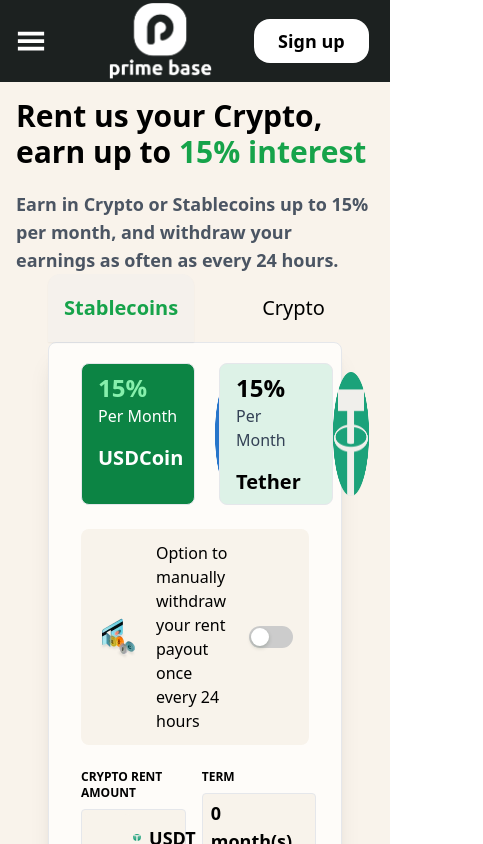
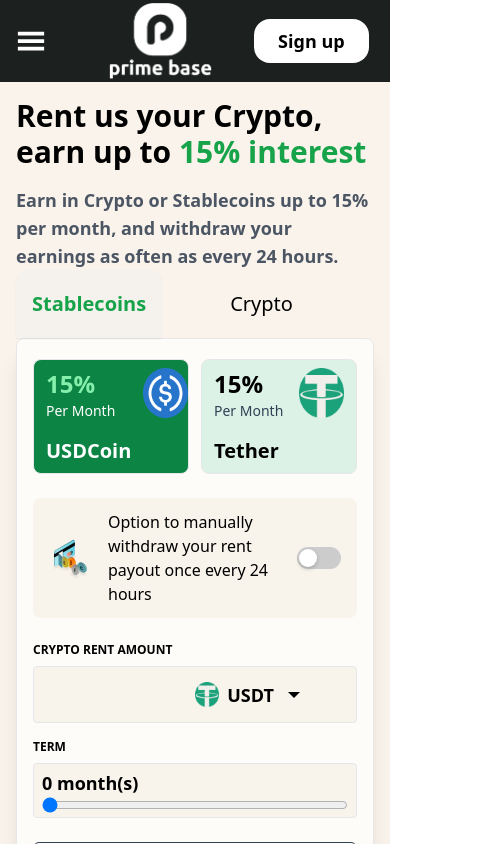
Before and after one commit to Thomson-dev/prime-base, a React (Create React App) app: page / in a window 390 px wide. Shown: the top 844 px of the page, 483 px wide, since content can reach past the window. Built offline with nearby package versions, Linux system fonts and the light colour scheme.

Commit message:
working on responsiveness

```diff
--- a/src/Components/Accordion.jsx
+++ b/src/Components/Accordion.jsx
@@ -53,7 +53,7 @@
             className="py-10  cursor-pointer  flex justify-between items-center "
             onClick={() => toggle(i)}
           >
-            <h1 className="md:text-[1.1rem] text-[17px] tracking-wider font-bold">
+            <h1 className="md:text-[1.1rem] text-[17px] tracking-wider font-medium">
               {item.qustion}
             </h1>
             <span>
--- a/src/Components/Hero.jsx
+++ b/src/Components/Hero.jsx
@@ -31,80 +31,32 @@
 ];
 const Hero = () => {
   return (
-    // <div className="bg-[#f9f3eb] ">
-    //   <div className="flex  mx-[3rem] py-5 justify-between flex-col   md:flex-row  ">
-    //     <div className="flex flex-col md:w-1/2 mt-20  ">
-    //       <h1 className="text-[4rem] font-sans max-w-lg leading-[5rem] font-semibold">
-    //         Rent us your Crypto, earn up to{" "}
-    //         <span className="text-green-500">15% interest</span>
-    //       </h1>
-    //       <div className="mt-5">
-    //         <p className="text-[25px] max-w-[30rem] leading-[37px] font-sans font-normal text-[#6a6d70]">
-    //           Earn in Crypto or Stablecoins up to 15% per month, and withdraw
-    //           your earnings as often as every 24 hours.
-    //         </p>
-
-    //         <div className="mt-[3rem]">
-    //           <a
-    //             href="#/"
-    //             className="px-12 text-lg font-semibold py-3 text-white rounded-md bg-[#0c8444] hover:bg-green-600"
-    //           >
-    //             Start Renting
-    //           </a>
-    //         </div>
-    //       </div>
-    //     </div>
-    //     <div className="md:w-1/2  mt-28  px-5">
-    //       <div className="md:max-w-3xl border  pl-6 pt-4 rounded-xl  h-[100%] bg-white shadow-lg">
-
-    //         <div className="flex gap-5">
-    //         <div className="max-w-[240px] bg-[#0c8444] p-1 flex space-x-5 h-30 rounded-lg">
-    //           <div className="max-w-1/2 ">
-    //             <p className="text-2xl text-[#c3ed8d] cursor-pointer font-bold">15%</p>
-    //             <p className="text-base text-white" >Per month</p>
-    //             <h1 className="mt-5 text-xl text-white font-semibold">USDCoin</h1>
-    //           </div>
-    //           <div className="max-w-1/2  pl-4 pt-2">
-    //             <img src={usdcoin} alt="" className="w-[80%]" />
-    //           </div>
-    //         </div>
-
-    //         <div className="max-w-[240px] bg-[#ddf2e7] p-1 flex space-x-5 h-30 rounded-lg">
-    //           <div className="max-w-1/2 border">
-    //             <p className="text-2xl text-black cursor-pointer font-bold">15%</p>
-    //             <p className="text-base text-slate-500" >Per month</p>
-    //             <h1 className="mt-5 text-xl text-slate-300 font-semibold">Tether</h1>
-    //           </div>
-    //           <div className="max-w-1/2  pt-2">
-    //             <img src={usdcoin} alt="" className="w-[80%]" />
-    //           </div>
-    //         </div>
-    //         </div>
-
-    //       </div>
-    //     </div>
-    //   </div>
-    // </div>
     <div className="bg-[#f9f3eb] pb-[5rem] ">
-      <div className="md:px-[2rem] lg:px-[4rem] px-4 md:py-[3rem] py-[1rem] md:flex ">
-        <div className="lg:w-1/2  sm:pr-[2rem] md:pr-[4rem] space-y-5">
-          <h1 className="  font-semibold font-sans  text-3xl md:text-6xl lg:leading-[5rem] md:leading-[5rem]">
-            Rent us your Crypto, earn up to{" "}
-            <span className="text-green-600">15% interest</span>
-          </h1>
-
-          <p className="text-gray-600 font-sans text-lg font-semibold md:text-2xl  md:leading-[37px] ">
-            Earn in Crypto or Stablecoins up to 15% per month, and withdraw your
-            earnings as often as every 24 hours.
-          </p>
+      <div className="md:px-[2rem] lg:px-[4rem]  px-4 md:py-[3rem] py-[1rem] md:flex justify-between">
+        <div className="space-y-4">
+          <div>
+            <h1 className="  font-semibold font-sans  text-3xl md:text-6xl lg:leading-[5rem] md:leading-[5rem] max-w-[500px]">
+              Rent us your Crypto, earn up to{" "}
+              <span className="text-green-600">15% interest</span>
+            </h1>
+          </div>
+          {/* <h1 className="text-red-500 sm:text-green-500 md:text-black lg:text-orange-600 ">
+            Testing
+          </h1> */}
+          <div className="max-w-[692px]">
+            <p className="text-gray-600 font-sans text-lg font-semibold md:text-2xl max-w-[498px]  md:leading-[37px] ">
+              Earn in Crypto or Stablecoins up to 15% per month, and withdraw
+              your earnings as often as every 24 hours.
+            </p>
+          </div>
 
           <button className="bg-[#0c8444] hidden md:block hover:bg-green-600 text-white rounded-md px-16 text-xl font-semibold py-3">
             Start Renting
           </button>
         </div>
 
-        <div className="lg:w-1/2 px-[2rem]">
-          <Tab/>
+        <div className="md:max-w-[535px] ">
+          <Tab />
         </div>
       </div>
 
--- a/src/Components/Slider.jsx
+++ b/src/Components/Slider.jsx
@@ -7,9 +7,9 @@
   return (
     <div className="background2">
       <div className=" px-[1rem] pb-8 sm:mx-[3rem] md:w-100 md:pb-[5rem]  md:px-[3rem] ">
-        <h1 className="text-red-500 sm:text-green-500 md:text-black lg:text-orange-600 ">
+        {/* <h1 className="text-red-500 sm:text-green-500 md:text-black lg:text-orange-600 ">
           Testing
-        </h1>
+        </h1> */}
 
         <div className="flex justify-center flex-col space-y-10 items-center py-[5rem]">
           <div className="">
--- a/src/Components/Tab.jsx
+++ b/src/Components/Tab.jsx
@@ -11,16 +11,31 @@
 
   const [dropdownOpen, setdropdownOpen] = useState(false);
 
-
   const [dropdownOpen2, setdropdownOpen2] = useState(false);
-
 
   const toggleTab = (index) => {
     setToggleState(index);
   };
 
+  const data = [
+    {
+      id: "1",
+      key: "1",
+      image: usdcoin,
+      Title: "usdCoin",
+      txt: "USDC",
+    },
+    {
+      id: "2",
+      key: "2",
+      image: Tether,
+      txt: "USDT",
+      Title: "Tether",
+    },
+  ];
 
-
+  const [changeOption, setChangeOption] = useState(1);
+  console.log(changeOption);
   const [rangeValue, setRangeValue] = useState(0);
 
   const handleRangeChange = (event) => {
@@ -52,33 +67,35 @@
         </button>
       </div>
       <div
-        className={`content1 max-w-[100%] border px-[2rem]  bg-[#fefcf9] space-y-6  py-5 rounded-lg shadow-xl h-[80vh] ${
+        className={`content1 w-[100%] border md:px-[2rem] px-[1rem]  bg-[#fefcf9] space-y-6  py-5 rounded-lg shadow-xl h-fit ${
           toggleState === 1 ? "block" : "hidden"
         }`}
       >
-        <div className="flex space-x-6 ">
-          <div className="w-[50%] border rounded-lg bg-[#0c8444] space-x-8 py-2 px-4 flex ">
+        <div className="flex justify-between space-x-3">
+          <div className="border rounded-lg bg-[#0c8444] py-2 px-3 flex justify-between w-[100%]">
             <div className=" space-y-4">
               <div>
                 <h1 className="text-2xl font-bold text-green-300">15%</h1>
-                <p className="text-white">Per Month</p>
+                <p className="text-white text-[14px]">Per Month</p>
               </div>
 
               <h1 className="text-xl font-semibold text-white">USDCoin</h1>
             </div>
-            <img src={usdcoin} className="w-[47%]" alt="" />
+
+            <img src={usdcoin} className="md:w-[109px] md:h-[109px] w-[57px] h-[50px] pl-3" alt="" />
           </div>
 
-          <div className="w-[50%] border rounded-lg bg-[#ddf2e7] space-x-8 py-2 px-4 flex ">
+          <div className="border rounded-lg bg-[#ddf2e7] py-2 px-3 flex justify-between w-[100%]">
             <div className=" space-y-4">
               <div>
                 <h1 className="text-2xl font-bold text-black">15%</h1>
-                <p className="text-slate-700">Per Month</p>
+                <p className="text-slate-700 text-[14px]">Per Month</p>
               </div>
 
               <h1 className="text-xl font-semibold text-black">Tether</h1>
             </div>
-            <img src={Tether} className="w-[45%]" alt="" />
+
+            <img src={Tether} className="md:w-[109px] md:h-[109px] w-[57px] h-[50px] pl-3" alt="" />
           </div>
         </div>
 
@@ -90,51 +107,53 @@
           <Switch className=" bg-[#cccccc]" />
         </div>
 
-        <div className="flex space-x-4 relative">
-          <div className="w-1/2 space-y-2">
+        <div className="flex md:flex-row flex-col md:items-center md:space-x-4 space-y-4 relative">
+          <div className="md:w-1/2 space-y-2">
             <p className="text-xs font-semibold ">CRYPTO RENT AMOUNT</p>
             <div className="border flex w-full items-center py-[0.2rem] bg-[#f8f3eb]  rounded">
               <input
                 className=" w-[50%] py-3 rounded-lg px-2 border bg-[#f8f3eb]  border-none outline-none"
                 type=""
               />
-              <button  onClick={() => setdropdownOpen(!dropdownOpen)} className="w-[50%] cursor-pointer space-x-2  flex items-center">
+              <button
+                onClick={() => setdropdownOpen(!dropdownOpen)}
+                className="w-[50%] cursor-pointer space-x-2  flex items-center"
+              >
                 <img src={Tether} alt="" className="w-[15%]" />
                 <h1 className="font-semibold text-lg cursor-pointer">USDT</h1>
                 <IoMdArrowDropdown className="text-2xl" />
               </button>
             </div>
 
-            <div className={`absolute  h-40 rounded-md border border-green-500 z-20   bg-slate-50 w-72  ${
+            <div
+              className={`absolute  h-[155px] rounded-md border border-green-900 z-20   bg-slate-50 w-[280px]  ${
                 dropdownOpen
                   ? `top-full opacity-100 visible`
                   : `top-[110%] invisible opacity-0`
-                  }`}>
+              }`}
+            >
               <ul>
+                {data.map(({ id, key, image, txt, Title }) => {
+                  return (
                     <li className="px-3 py-2">
-                  <div className="flex items-center px-5  hover:bg-slate-300 hover:rounded-md py-2 cursor-pointer space-x-5">
-                    <img src={usdcoin} className="w-[20%]" alt="" />
+                      <div
+                        onClick={() => setChangeOption(key)}
+                        className="flex items-center px-5  hover:bg-slate-300 hover:rounded-md py-2 cursor-pointer space-x-5"
+                      >
+                        <img src={image} className="w-[20%]" alt="" />
                         <div className="">
-                      <h1 className="font-semibold text-lg">UsdCoin</h1>
-                      <h2 className="text-sm">USDC</h2>
+                          <h1 className="font-semibold text-lg">{Title}</h1>
+                          <h2 className="text-sm">{txt}</h2>
                         </div>
                       </div>
                     </li>
-
-                <li className="px-3 py-1">
-                  <div className="flex items-center px-5 hover:bg-slate-300 hover:rounded-md py-2 cursor-pointer space-x-5">
-                    <img src={Tether} className="w-[20%]" alt="" />
-                    <div className="">
-                      <h1 className="font-semibold text-lg">Tether</h1>
-                      <h2 className="text-sm">USDC</h2>
-                    </div>
-                  </div>
-                </li>
+                  );
+                })}
               </ul>
             </div>
           </div>
 
-          <div className="w-1/2 space-y-2">
+          <div className="md:w-1/2 space-y-2">
             <p className="text-xs font-semibold ">TERM</p>
             <div className="border  flex justify-items-end flex-col py-[0.3rem] px-2 bg-[#f8f3eb]  rounded">
               <h1 className="font-bold text-lg"> {rangeValue} month(s)</h1>
@@ -162,44 +181,50 @@
             </div>
 
             <div className=" w-1/2 relative">
-              <div className="w-[100% ] flex justify-end items-center space-x-2">
-              <button  onClick={() => setdropdownOpen2(!dropdownOpen2)} className="w-[50%] cursor-pointer  flex items-center">
+              <div className=" md:flex hidden justify-end  items-center space-x-2">
+                <button
+                  onClick={() => setdropdownOpen2(!dropdownOpen2)}
+                  className="w-[50%] cursor-pointer  flex items-center"
+                >
                   <img src={Tether} alt="" className="w-[15%]" />
                   <div className=""></div>
-                <h1 className="font-semibold text-lg px-2 cursor-pointer">USDT</h1>
+                  <h1 className="font-semibold text-lg px-2 cursor-pointer">
+                    {" "}
+                    USDT
+                  </h1>
                   <IoMdArrowDropdown className="text-2xl" />
                 </button>
               </div>
 
 
-
-            <div className={`absolute top-10 h-40 rounded-md border border-green-500 z-20   bg-slate-50 w-72  ${
+              <div
+              className={`md:absolute flex   h-[155px] rounded-md border border-green-500 z-20  top-[3rem] bg-slate-50 md:w-[280px]  ${
                 dropdownOpen2
                   ? `top-full opacity-100 visible`
                   : `top-[110%] invisible opacity-0`
-                  }`}>
+              }`}
+            >
               <ul>
+                {data.map(({ id, key, image, txt, Title }) => {
+                  return (
                     <li className="px-3 py-2">
-                  <div className="flex items-center px-5  hover:bg-slate-300 hover:rounded-md py-2 cursor-pointer space-x-5">
-                    <img src={usdcoin} className="w-[20%]" alt="" />
+                      <div
+                        onClick={() => setChangeOption(key)}
+                        className="flex items-center px-5  hover:bg-slate-300 hover:rounded-md py-2 cursor-pointer space-x-5"
+                      >
+                        <img src={image} className="w-[20%]" alt="" />
                         <div className="">
-                      <h1 className="font-semibold text-lg">UsdCoin</h1>
-                      <h2 className="text-sm">USDC</h2>
+                          <h1 className="font-semibold text-lg">{Title}</h1>
+                          <h2 className="text-sm">{txt}</h2>
                         </div>
                       </div>
                     </li>
-
-                <li className="px-3 py-1">
-                  <div className="flex items-center px-5 hover:bg-slate-300 hover:rounded-md py-2 cursor-pointer space-x-5">
-                    <img src={Tether} className="w-[20%]" alt="" />
-                    <div className="">
-                      <h1 className="font-semibold text-lg">Tether</h1>
-                      <h2 className="text-sm">USDC</h2>
-                    </div>
-                  </div>
-                </li>
+                  );
+                })}
               </ul>
             </div>
+
+
             </div>
           </div>
         </div>
--- a/src/index.css
+++ b/src/index.css
@@ -9,7 +9,7 @@
   background-size: cover;
   background-position: left left;
   width: 100%;
-  height: 100vh;
+  height: fit-content;
 }
 
 .background2 {
@@ -68,7 +68,7 @@
     background-size: cover;
     background-position: left left;
     width: 100%;
-    height: 60vh;
+    height: fit-content;
   }
 }
 
```
Lines whose indentation alone changed are shown as unchanged.
